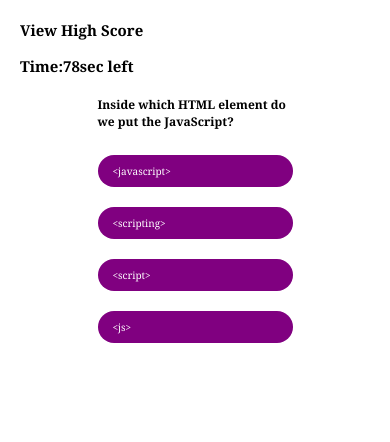
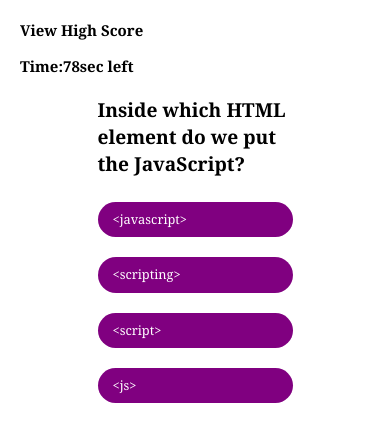
Before and after one commit to arjunsharman06/quiz-wizard, a plain HTML site: page index.html in a window 390 px wide. Both pictures are taken after a click on the button "Start Quiz". Drawn offline with Linux system fonts and the light colour scheme.

Commit message:
Disabled the click event on View high score during question

```diff
--- a/assets/css/style.css
+++ b/assets/css/style.css
@@ -156,12 +156,12 @@ header {
 
     .question{
         width: 100%;
-        font-size: 8px;
+        font-size: 0.8rem;
         margin: 10px auto;
     }
 
     .question-list-item{
-        font-size: 10px;
+        font-size: 0.8rem;
         flex: 1 0 auto;
     }
 
--- a/assets/js/script.js
+++ b/assets/js/script.js
@@ -66,6 +66,7 @@ var btnClick = function (event) {
     var eventText = event.target.textContent.trim().toLowerCase();
 
     if (eventText === "start quiz") {
+        viewHighScore.removeEventListener("click", highScore, false);
         welcomePage();
     } else if (eventText === "go back") {
         showHide([welcomePageEl]);
@@ -96,7 +97,7 @@ var btnClick = function (event) {
             alert("Input your Initals");
             return false;
         } else {
-            if(reg.test(userIntial.value)){
+            if (reg.test(userIntial.value)) {
                 var user = {
                     name: userIntial.value,
                     score: score < 0 ? 0 : score
@@ -105,7 +106,7 @@ var btnClick = function (event) {
                 setDataLocalStorage("users", users);
                 userIntial.value = "";
                 score = 0;
-            }else{
+            } else {
                 alert("The length of the name should be 2 characters only & only letter are accepted . Try again!!");
                 return false;
             }
@@ -144,6 +145,7 @@ var totalQuestion = function () {
     if (questionData[totalRecords] !== null) {
         if (totalRecords === questionData.length) {
             footerEI.innerHTML = "";
+            viewHighScore.addEventListener("click", highScore, false);
             userFinalScore();
         } else {
             createQuestion(questionData[totalRecords]);
@@ -181,7 +183,6 @@ var updateTimer = function () {
     } else {
         sec--;
         if (sec <= 10) {
-            debugger;
             document.querySelector('.time').style.color = 'red';
         }
         document.querySelector('.time').innerHTML = sec + "sec left";
```
